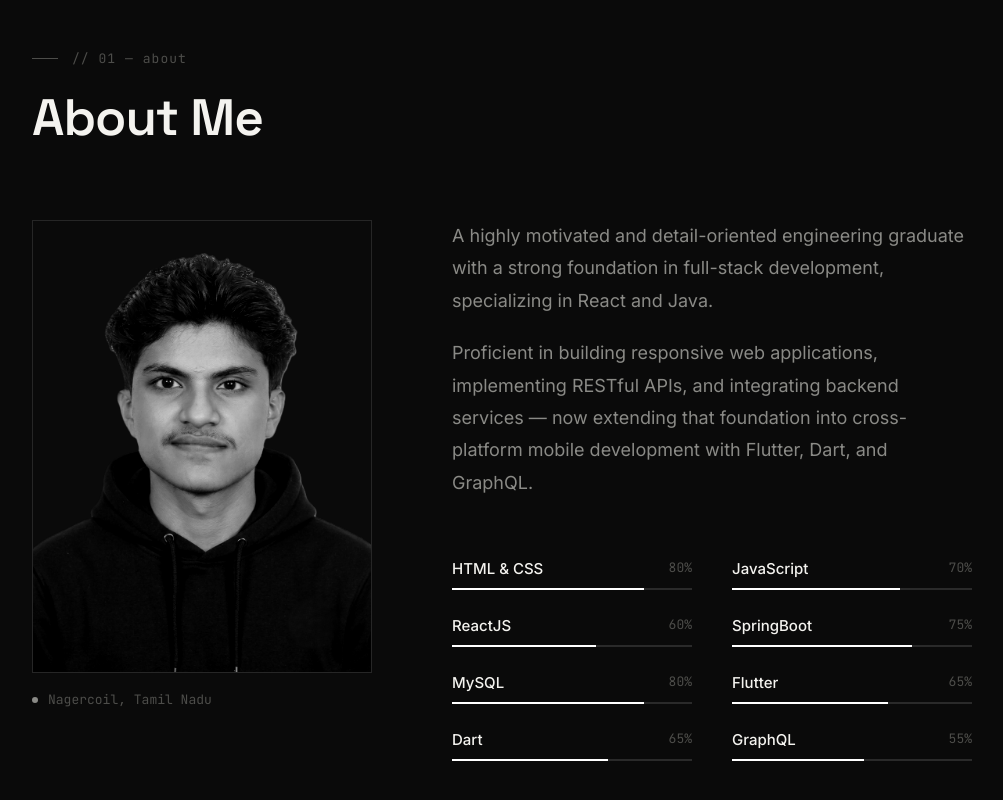
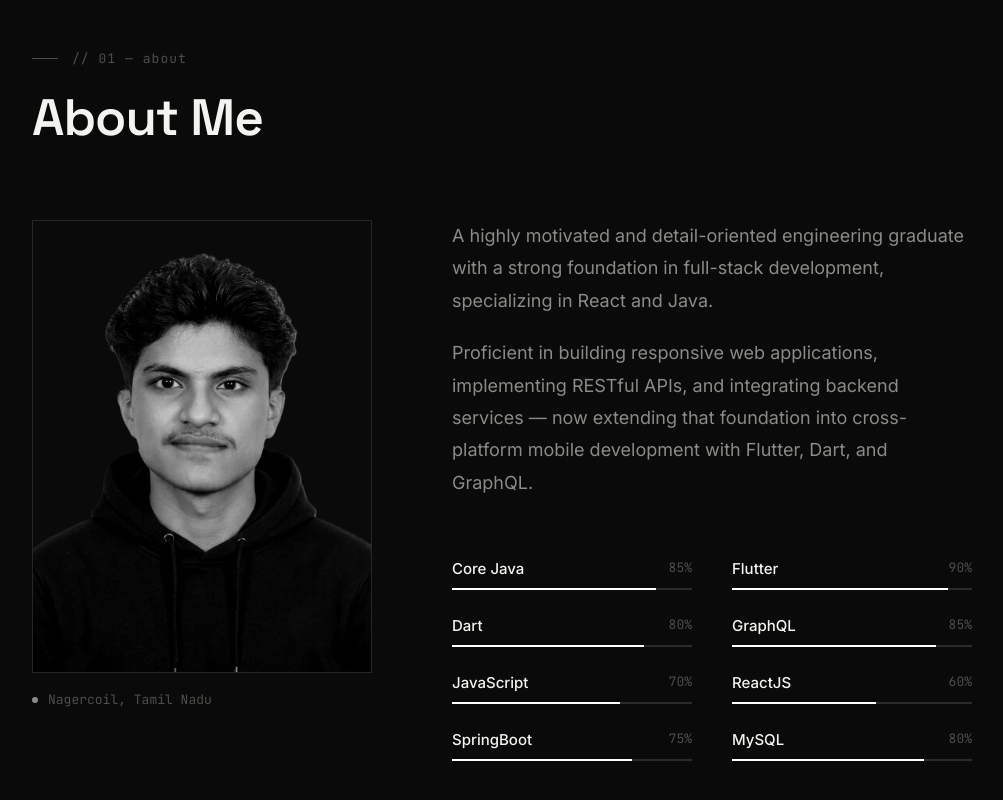
Before and after one commit to SHANU-2002/portfolio-shanu_s, a React (Vite) app: page / in a window 1280 px wide. Shown: the part 1084-1884 px from the top of the page, without its empty margins (138-1141 px from the left). Built offline with nearby package versions, Linux system fonts and the light colour scheme.

Commit message:
Fix About Section

```diff
--- a/src/components/About/About.jsx
+++ b/src/components/About/About.jsx
@@ -7,14 +7,15 @@ const About = () => {
     const [ref, visible] = useReveal()
 
     const skills = [
-        { name: 'HTML & CSS', level: 80 },
+        { name: 'Core Java', level: 85 },
+        { name: 'Flutter', level: 90 },
+        { name: 'Dart', level: 80 },
+        { name: 'GraphQL', level: 85 },
         { name: 'JavaScript', level: 70 },
         { name: 'ReactJS', level: 60 },
         { name: 'SpringBoot', level: 75 },
         { name: 'MySQL', level: 80 },
-        { name: 'Flutter', level: 65 },
-        { name: 'Dart', level: 65 },
-        { name: 'GraphQL', level: 55 },
+
     ]
 
     return (
--- a/src/components/Hero/Hero.jsx
+++ b/src/components/Hero/Hero.jsx
@@ -17,7 +17,7 @@ const Hero = () => {
                 </div>
 
                 <p className="hero-eyebrow reveal-child">
-                    <span className="hero-cursor" /> java fullstack &amp; mobile app developer
+                    <span className="hero-cursor" /> Java Fullstack &amp; Mobile App Developer
                 </p>
 
                 <h1 className="reveal-child">
```
